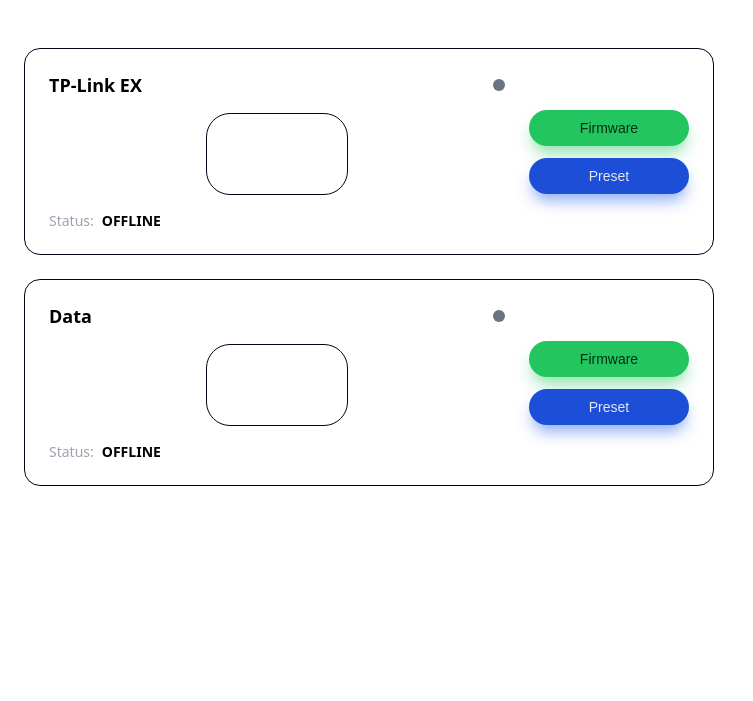
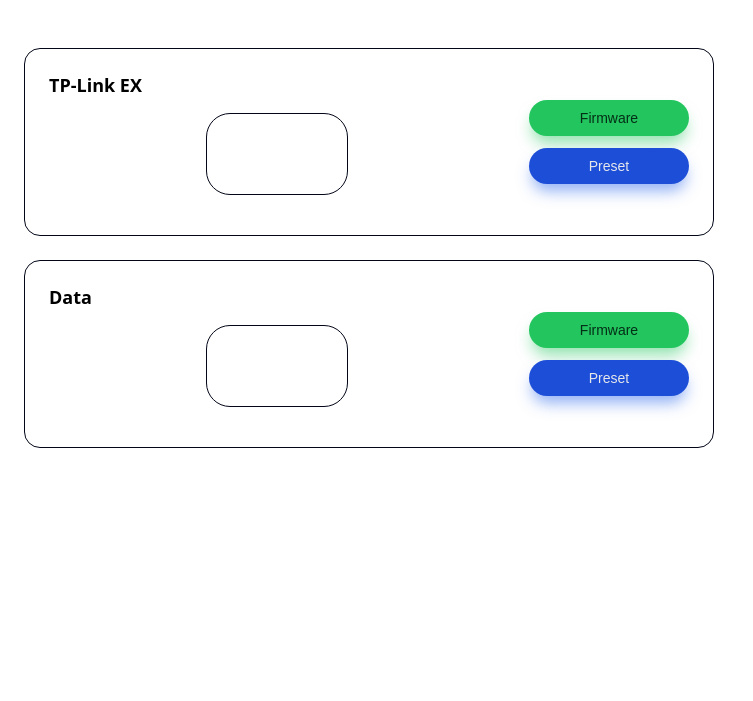
Before and after one commit to brenohabib/autouc, a Django app: page / in a window 1280 px wide. Shown: the top 701 px of the page, without its empty margins (0-753 px from the left). Run offline with Django 5.2, Linux system fonts and the light colour scheme.

Commit message:
- removed dot status

```diff
--- a/autouc/urls.py
+++ b/autouc/urls.py
@@ -17,10 +17,8 @@ Including another URLconf
 from django.contrib import admin
 from django.urls import path
 from .web import (
-    data_device_status,
     data_update_firmware,
     data_use_preset,
-    device_status,
     index,
     update_firmware,
     use_preset,
@@ -28,10 +26,8 @@ from .web import (
 
 urlpatterns = [
     path("", index, name="device-ui"),
-    path("api/device/status/", device_status, name="device-status"),
     path("api/device/update-firmware/", update_firmware, name="device-update-firmware"),
     path("api/device/use-preset/", use_preset, name="device-use-preset"),
-    path("api/data/status/", data_device_status, name="data-device-status"),
     path("api/data/update-firmware/", data_update_firmware, name="data-device-update-firmware"),
     path("api/data/use-preset/", data_use_preset, name="data-device-use-preset"),
     path("admin/", admin.site.urls),
--- a/autouc/web/__init__.py
+++ b/autouc/web/__init__.py
@@ -10,34 +10,9 @@ TPLINK_EX_IP = "192.168.0.1"
 DATA_DEVICE_IP = "192.168.101.1"
 
 
-def ping_device(ip: str) -> bool:
-    param = '-n' if os.name == 'nt' else '-c'
-    hostname = ip
-    try:
-        response = os.system(f"ping {param} 1 {hostname}")
-        print(f"Ping {hostname} returned {response}")
-        return response == 0
-    except Exception:
-        return False
-
-
 @require_GET
 def index(request):
     return render(request, "index.html")
-
-
-@require_GET
-def device_status(request):
-    online = ping_device(TPLINK_EX_IP)
-    status = "ONLINE" if online else "OFFLINE"
-    return JsonResponse({"status": status})
-
-
-@require_GET
-def data_device_status(request):
-    online = ping_device(DATA_DEVICE_IP)
-    status = "ONLINE" if online else "OFFLINE"
-    return JsonResponse({"status": status})
 
 
 @require_POST
--- a/autouc/web/static/index.css
+++ b/autouc/web/static/index.css
@@ -42,29 +42,6 @@
 .device-name {
     font-size: 18px;
     font-weight: 600;
-}
-
-.status-dot {
-    width: 12px;
-    height: 12px;
-    border-radius: 999px;
-
-}
-
-.status-online {
-    background-color: #22c55e;
-}
-
-.status-updating {
-    background-color: #eab308;
-}
-
-.status-failed {
-    background-color: #ef4444;
-}
-
-.status-offline {
-    background-color: #6b7280;
 }
 
 .device-body {
--- a/autouc/web/templates/index.html
+++ b/autouc/web/templates/index.html
@@ -16,15 +16,10 @@
             <div class="device-visual">
                 <div class="device-header">
                     <span class="device-name">TP-Link EX</span>
-                    <span id="device-status-dot" class="status-dot status-offline"></span>
                 </div>
                 <div class="device-body">
                     <div class="device-shape">
                     </div>
-                </div>
-                <div class="device-footer">
-                    <span class="status-label">Status:</span>
-                    <span id="device-status-text" class="status-text">OFFLINE</span>
                 </div>
             </div>
             <div class="device-actions">
@@ -37,15 +32,10 @@
             <div class="device-visual">
                 <div class="device-header">
                     <span class="device-name">Data</span>
-                    <span id="data-status-dot" class="status-dot status-offline"></span>
                 </div>
                 <div class="device-body">
                     <div class="device-shape">
                     </div>
-                </div>
-                <div class="device-footer">
-                    <span class="status-label">Status:</span>
-                    <span id="data-status-text" class="status-text">OFFLINE</span>
                 </div>
             </div>
             <div class="device-actions">
@@ -74,59 +64,18 @@
             const btnUpdateFirmware = document.getElementById(options.firmwareBtnId);
             const btnUsePreset = document.getElementById(options.presetBtnId);
 
-            let busy = false;
-
-            function setStatus(status) {
-                const normalized = String(status || "").toUpperCase();
-                statusText.textContent = normalized || "OFFLINE";
-                statusDot.className = "status-dot status-" + (normalized || "offline").toLowerCase();
-            }
-
-            async function refreshStatus() {
-                if (busy) {
-                    return;
-                }
-                try {
-                    const response = await fetch(options.statusUrl);
-                    if (!response.ok) {
-                        return;
-                    }
-                    const data = await response.json();
-                    if (data && typeof data.status === "string") {
-                        setStatus(data.status);
-                    }
-                } catch (e) {
-                }
-            }
-
-            function setBusyState(state) {
-                busy = state;
-                btnUpdateFirmware.disabled = state;
-                btnUsePreset.disabled = state;
-            }
-
             async function callAction(url) {
-                setBusyState(true);
-                setStatus("UPDATING");
                 const csrfToken = getCookie("csrftoken");
                 const headers = {};
                 if (csrfToken) {
                     headers["X-CSRFToken"] = csrfToken;
                 }
-                try {
                 const response = await fetch(url, {
                     method: "POST",
                     headers: headers,
                 });
                 if (!response.ok) {
-                        setStatus("FAILED");
                     return;
-                    }
-                    setStatus("ONLINE");
-                } catch (e) {
-                    setStatus("FAILED");
-                } finally {
-                    setBusyState(false);
                 }
             }
 
@@ -139,13 +88,9 @@
                 event.preventDefault();
                 callAction(options.presetUrl);
             });
-
-            refreshStatus();
-            setInterval(refreshStatus, 5000);
         }
 
         createDeviceController({
-            statusDotId: "device-status-dot",
             statusTextId: "device-status-text",
             firmwareBtnId: "btn-update-firmware",
             presetBtnId: "btn-use-preset",
@@ -155,7 +100,6 @@
         });
 
         createDeviceController({
-            statusDotId: "data-status-dot",
             statusTextId: "data-status-text",
             firmwareBtnId: "btn-data-update-firmware",
             presetBtnId: "btn-data-use-preset",
```
Lines whose indentation alone changed are shown as unchanged.
